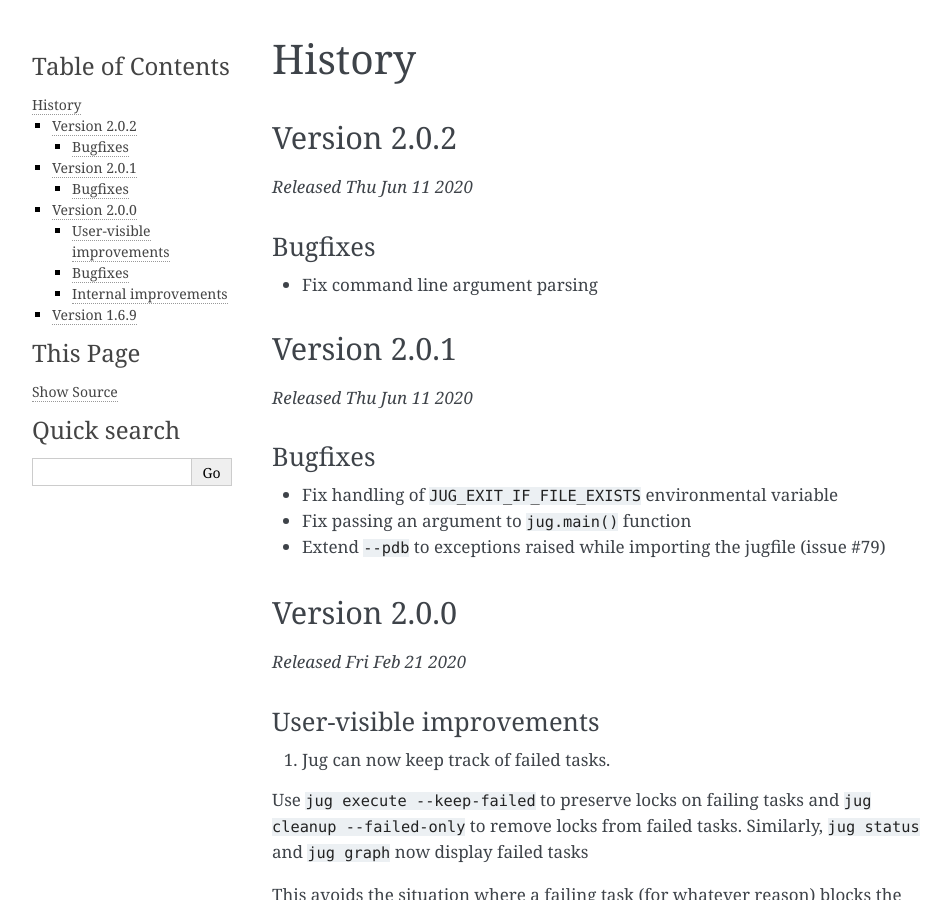
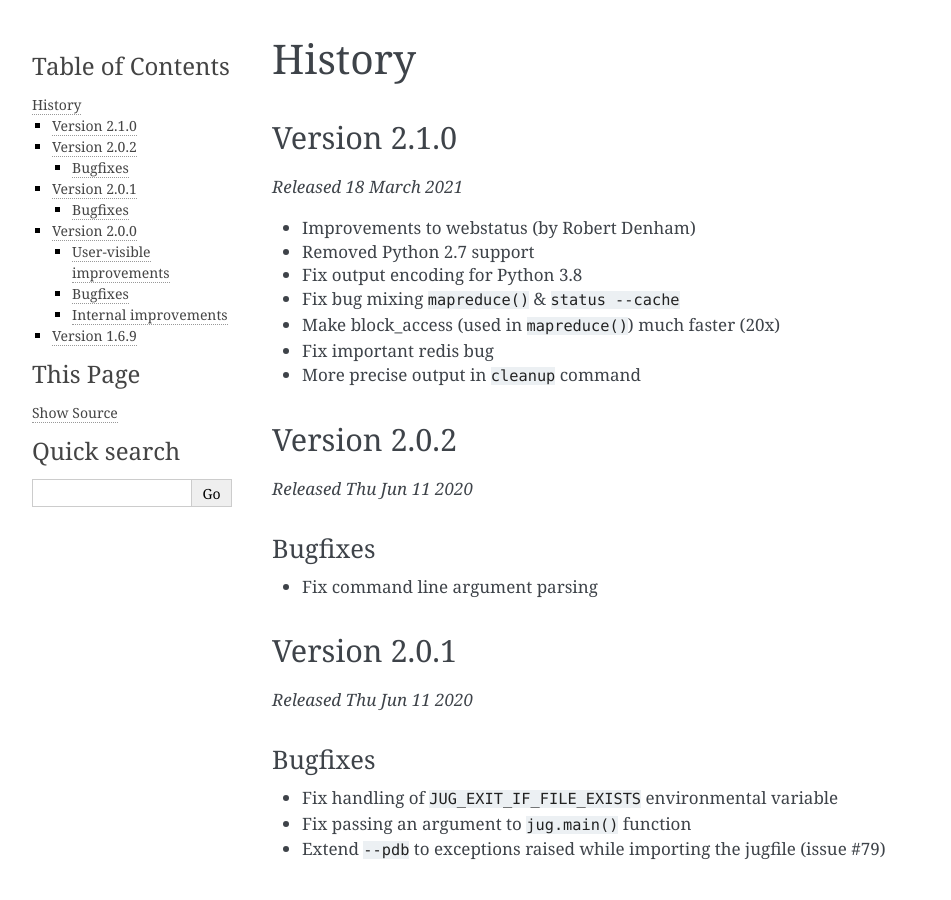
Before and after one commit to luispedro/jug, a Sphinx documentation site: the page built from docs/source/history.rst, in a window 1280 px wide and 900 px high. Shown: the whole window, without its empty margins (148-1099 px from the left). Built offline with Sphinx 7.4.7, drawn with Linux system fonts in a browser that asks for light colours; formulas are drawn with MathJax 3; the version number could not be read and is left out.

Commit message:
RLS Version 2.1.0
Important are the fixes for Python 3.8 and redis.

Full ChangeLog
    * Removed Python 2.7 support
    * Fix output encoding for Python 3.8
    * Fix bug mixing mapreduce() & status --cache
    * Make block_access (used in mapreduce()) much faster (20x)
    * Fix important redis bug
    * More precise output in `cleanup` command

```diff
--- a/docs/source/history.rst
+++ b/docs/source/history.rst
@@ -1,6 +1,21 @@
 =======
 History
 =======
+
+Version 2.1.0
+-------------
+
+*Released 18 March 2021*
+
+- Improvements to webstatus (by Robert Denham)
+- Removed Python 2.7 support
+- Fix output encoding for Python 3.8
+- Fix bug mixing ``mapreduce()`` & ``status --cache``
+- Make block_access (used in ``mapreduce()``) much faster (20x)
+- Fix important redis bug
+- More precise output in ``cleanup`` command
+
+
 
 Version 2.0.2
 -------------
```
Also changed, not shown: README.rst (+12 -12 lines), 2 other files.
